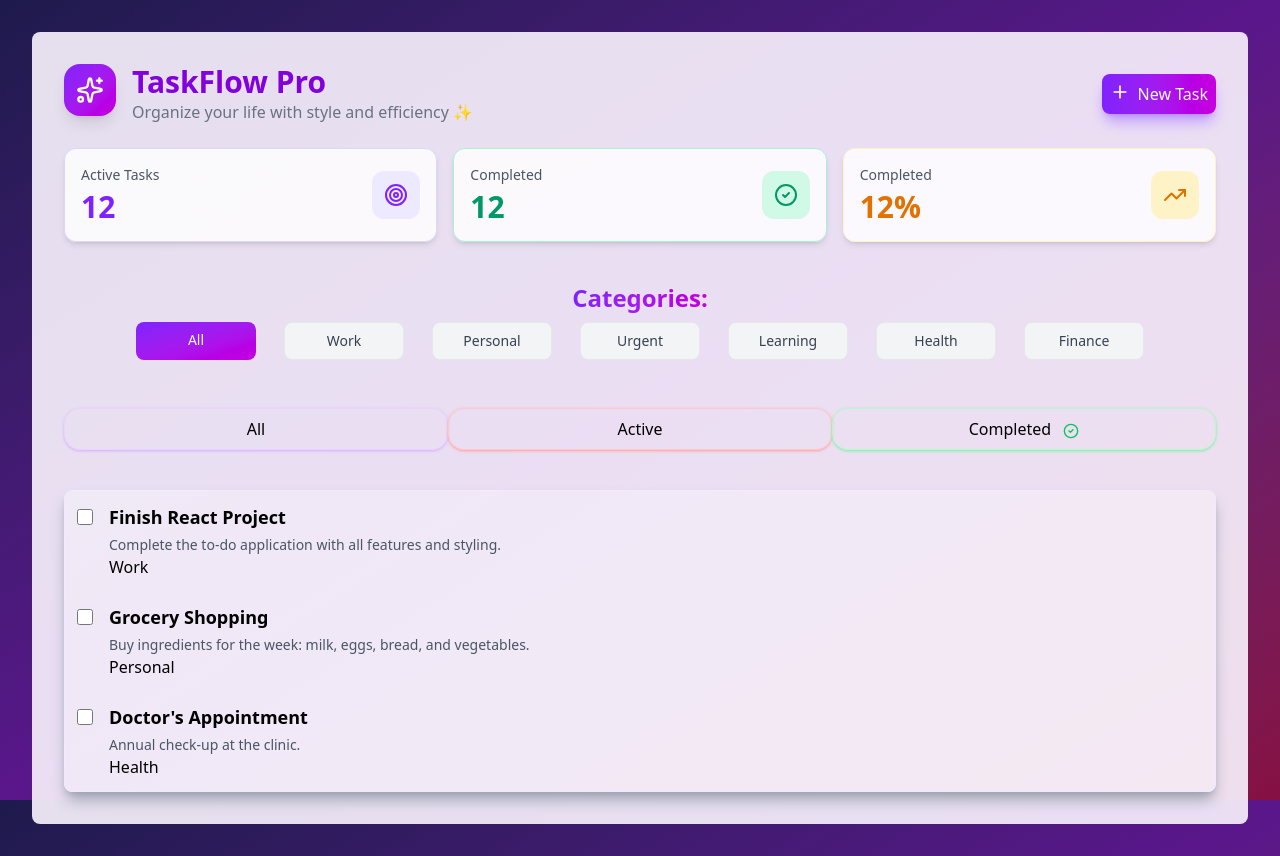
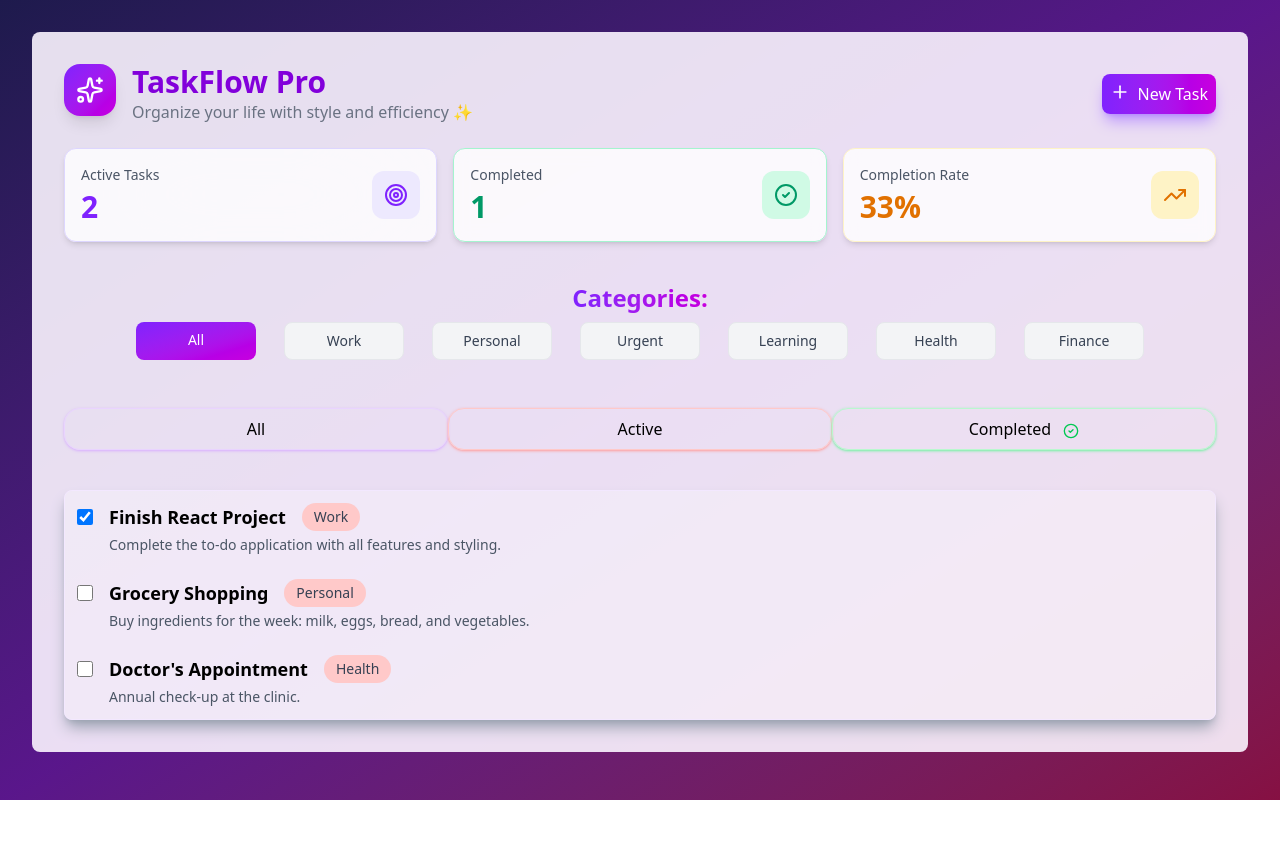
Before and after one commit to FafioluOluwadamilola/Advanced-To-Do-List, a React (Vite) app: page / in a window 1280 px wide. After the commit the page ends 800 px from the top, so only its background shows below. Built offline with nearby package versions, Linux system fonts and the light colour scheme.

Commit message:
90% done with design and 90% done with functionality

```diff
--- a/src/App.jsx
+++ b/src/App.jsx
@@ -13,18 +13,21 @@ function App() {
 
   const [tasks, setTasks] = useState([
     {
+      id: 1,
       title: "Finish React Project",
       description: "Complete the to-do application with all features and styling.",
       category: "Work",
       status: "Completed"
     },
     {
+      id: 2,
       title: "Grocery Shopping",
       description: "Buy ingredients for the week: milk, eggs, bread, and vegetables.",
       category: "Personal",
       status: "Active"
     },
     {
+      id: 3,
       title: "Doctor's Appointment",
       description: "Annual check-up at the clinic.",
       category: "Health",
@@ -32,8 +35,33 @@ function App() {
     }
   ])
 
+
+
   const addTask = (newTask) => {
     setTasks((prevTasks) => [newTask, ...prevTasks])
+  }
+
+
+  const [filter, setFilter] = useState("All")
+
+  const visibleTasks = tasks.filter(task => {
+    if (filter === "All") return true;
+    if (filter === "Active") return task.status === "Active";
+    if (filter === "Completed") return task.status === "Completed";
+
+    return task.category.toLowerCase() === filter.toLowerCase();
+  })
+
+
+  const toggleTaskStatus = (id) => {
+    setTasks(prevTasks => prevTasks.map(task =>
+      task.id === id ?
+      {
+        ...task,
+        status: task.status === "Active" ? "Completed" : "Active"
+      } : task
+    ))
+
   }
 
 
@@ -49,7 +77,11 @@ function App() {
 
         <Header OpenModal={() => setIsTaskOpen(true)} />
 
-        <TaskState />
+        <TaskState
+          tasks={tasks}
+          filter={filter}
+          setFilter={setFilter}
+        />
 
         {isTaskOpen &&
           <div
@@ -64,9 +96,9 @@ function App() {
           </div>
         }
 
-        <Categories />
+        <Categories filter={filter} setFilter={setFilter} />
 
-        <MadeTasks tasks={tasks} />
+        <MadeTasks tasks={visibleTasks}  toggleTaskStatus={toggleTaskStatus}/>
 
       </div>
     </motion.div>
--- a/src/components/Categories.jsx
+++ b/src/components/Categories.jsx
@@ -1,10 +1,8 @@
-import React, { useState } from 'react'
+// import React, { useState } from 'react'
 import { motion } from 'framer-motion'
 import { CircleCheck } from 'lucide-react'
 
-const Categories = () => {
-
-  const [isSelected, setIsSelected] = useState("All")
+const Categories = ({ filter, setFilter }) => {
 
   const category = [
     {
@@ -47,9 +45,9 @@ const Categories = () => {
             whileHover={{ scale: 1.05 }}
             whileTap={{ scale: 0.9 }}
             key={cat.name}
-            onClick={() => setIsSelected(cat.name)}
+            onClick={() => setFilter(cat.name)}
             className={`m-2 p-2 w-30 text-sm rounded-lg text-black cursor-pointer
-            ${isSelected === cat.name
+            ${filter === cat.name
                 ? cat.color + " text-white"
                 : "bg-gray-100 text-gray-700 border border-gray-200 hover:bg-purple-200"
               }`}
@@ -60,9 +58,22 @@ const Categories = () => {
       </div>
 
       <div className='mt-10 flex items-center justify-evenly w-full  rounded-2xl'>
-        <h1 className='sections border border-purple-200 shadow-sm shadow-purple-300'>All</h1>
-        <h1 className='sections border border-red-200 shadow-sm shadow-red-300'>Active</h1>
-        <h1 className='sections border border-green-200 shadow-sm shadow-green-300'>
+
+        <h1
+          onClick={() => setFilter("All")}
+          className='sections border border-purple-200 shadow-sm shadow-purple-300'
+        >All</h1>
+
+
+        <h1
+          onClick={() => setFilter("Active")}
+          className='sections border border-red-200 shadow-sm shadow-red-300'
+        >Active</h1>
+
+        <h1
+          onClick={() => setFilter("Completed")}
+          className='sections border border-green-200 shadow-sm shadow-green-300'
+        >
           Completed <CircleCheck className="inline ml-2 w-4 h-4 text-green-500" /></h1>
       </div>
 
--- a/src/components/CreateTask.jsx
+++ b/src/components/CreateTask.jsx
@@ -104,6 +104,7 @@ const CreateTask = ({ closeModal, addTask }) => {
                             if(!title.trim()) return
 
                             const newTask = {
+                                id: Date.now(),
                                 title,
                                 description,
                                 category: selectedButton,
--- a/src/components/MadeTasks.jsx
+++ b/src/components/MadeTasks.jsx
@@ -1,15 +1,15 @@
 import React from 'react'
 import { motion } from 'framer-motion'
 
-const MadeTasks = ( { tasks } ) => {
+const MadeTasks = ({ tasks, toggleTaskStatus }) => {
 
     return (
 
         <div className="task-container">
             <div>
-                {tasks.map((task, index) => (
+                {tasks.map((task) => (
                     <motion.div
-                        key={index}
+                        key={task.id}
                         initial={{ opacity: 0, y: 20 }}
                         animate={{ opacity: 1, y: 0 }}
                         transition={{ duration: 0.3 }}
@@ -17,13 +17,22 @@ const MadeTasks = ( { tasks } ) => {
                         className='flex flex-col items-start gap-1 p-3'
                     >
                         <div className='flex items-center gap-4'>
-                            <input type="checkbox" className="w-4 h-4 bg-gradient-to-br from-violet-600 to-fuchsia-600 border-gray-300 rounded" />
+                            <input
+                                type="checkbox"
+                                checked={task.status === "Completed"}
+                                onChange={() => toggleTaskStatus(task.id)}
+                                className="w-4 h-4 bg-gradient-to-br from-violet-600 to-fuchsia-600 border-gray-300 rounded"
+                            />
                             <h2 className='text-lg font-semibold'>{task.title}</h2>
+
+                            <div className='bg-red-200 text-gray-700 px-3 py-1 rounded-full text-sm font-medium'>
+                                {task.category}
+                            </div>
+
                         </div>
 
                         <div className='flex flex-col items-start ml-8'>
-                        <p className='text-sm text-gray-600'>{task.description}</p>
-                            {task.category}
+                            <p className='text-sm text-gray-600'>{task.description}</p>
                         </div>
                     </motion.div>
                 ))}
--- a/src/components/TaskState.jsx
+++ b/src/components/TaskState.jsx
@@ -2,7 +2,7 @@ import React from 'react'
 import { motion } from 'framer-motion'
 import { CircleCheck, Target, TrendingUp } from 'lucide-react';
 
-const TaskState = () => {
+const TaskState = ({ tasks, filter, setFilter }) => {
   return (
     <div className='grid grid-cols-1 gap-4 mt-6 relative md:grid-cols-3'>
 
@@ -15,7 +15,9 @@ const TaskState = () => {
 
           <div>
             <p className="text-sm text-gray-600 font-medium">Active Tasks</p>
-            <p className='text-left text-violet-600 text-3xl font-bold mt-1'>12</p>
+            <p className='text-left text-violet-600 text-3xl font-bold mt-1'>
+              {tasks.filter(task => task.status === "Active").length}
+            </p>
           </div>
 
           <div className='p-3 bg-violet-100 rounded-xl'>
@@ -36,7 +38,9 @@ const TaskState = () => {
 
           <div>
             <p className="text-sm text-gray-600 font-medium">Completed</p>
-            <p className='text-left text-emerald-600 text-3xl font-bold mt-1'>12</p>
+            <p className='text-left text-emerald-600 text-3xl font-bold mt-1'>
+              {tasks.filter(task => task.status === "Completed").length}
+            </p>
           </div>
 
           <div className='p-3 bg-emerald-100 rounded-xl'>
@@ -55,8 +59,10 @@ const TaskState = () => {
         <div className='flex justify-between items-center'>
 
           <div>
-            <p className="text-sm text-gray-600 font-medium">Completed</p>
-            <p className='text-left text-amber-600 text-3xl font-bold mt-1'>12%</p>
+            <p className="text-sm text-gray-600 font-medium">Completion Rate</p>
+            <p className='text-left text-amber-600 text-3xl font-bold mt-1'>
+              {tasks.length > 0 ? ((tasks.filter(task => task.status === "Completed").length / tasks.length) * 100).toFixed(0) : 0}%
+            </p>
           </div>
 
           <div className='p-3 bg-amber-100 rounded-xl'>
```
